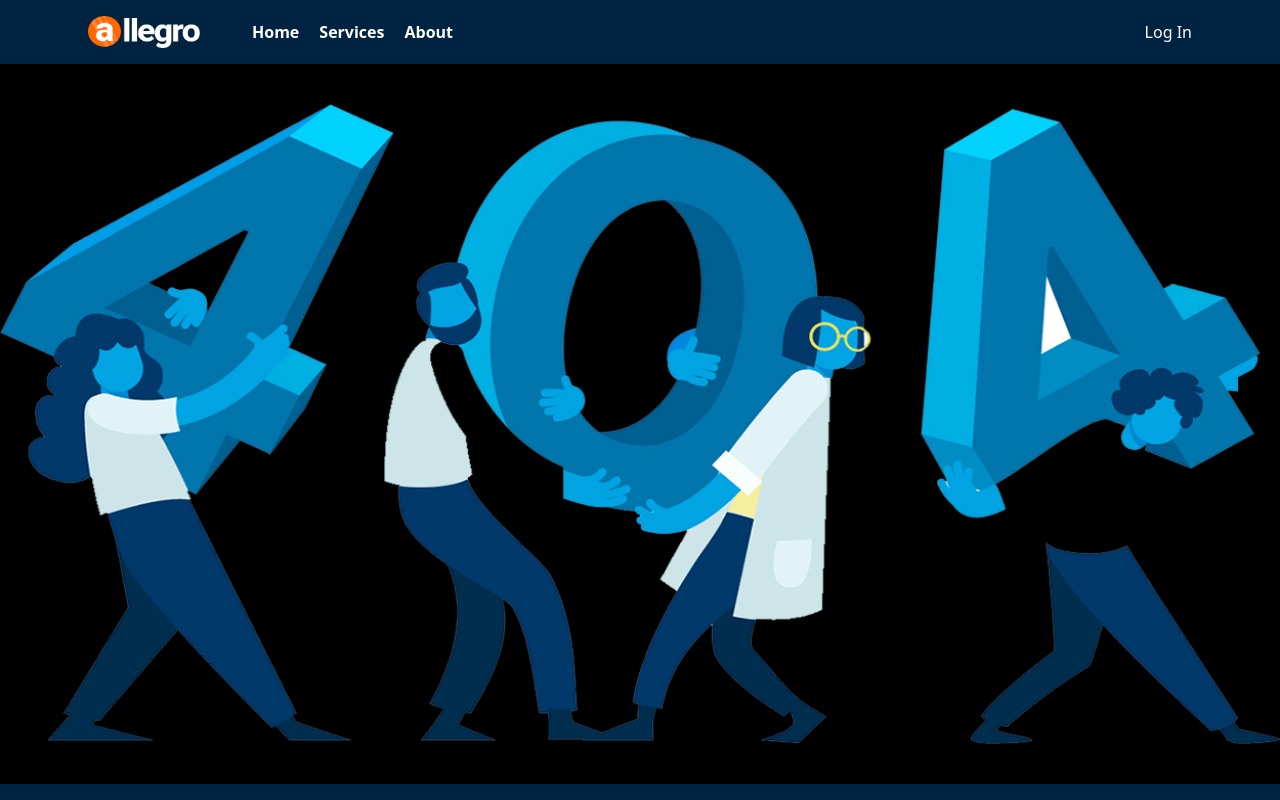
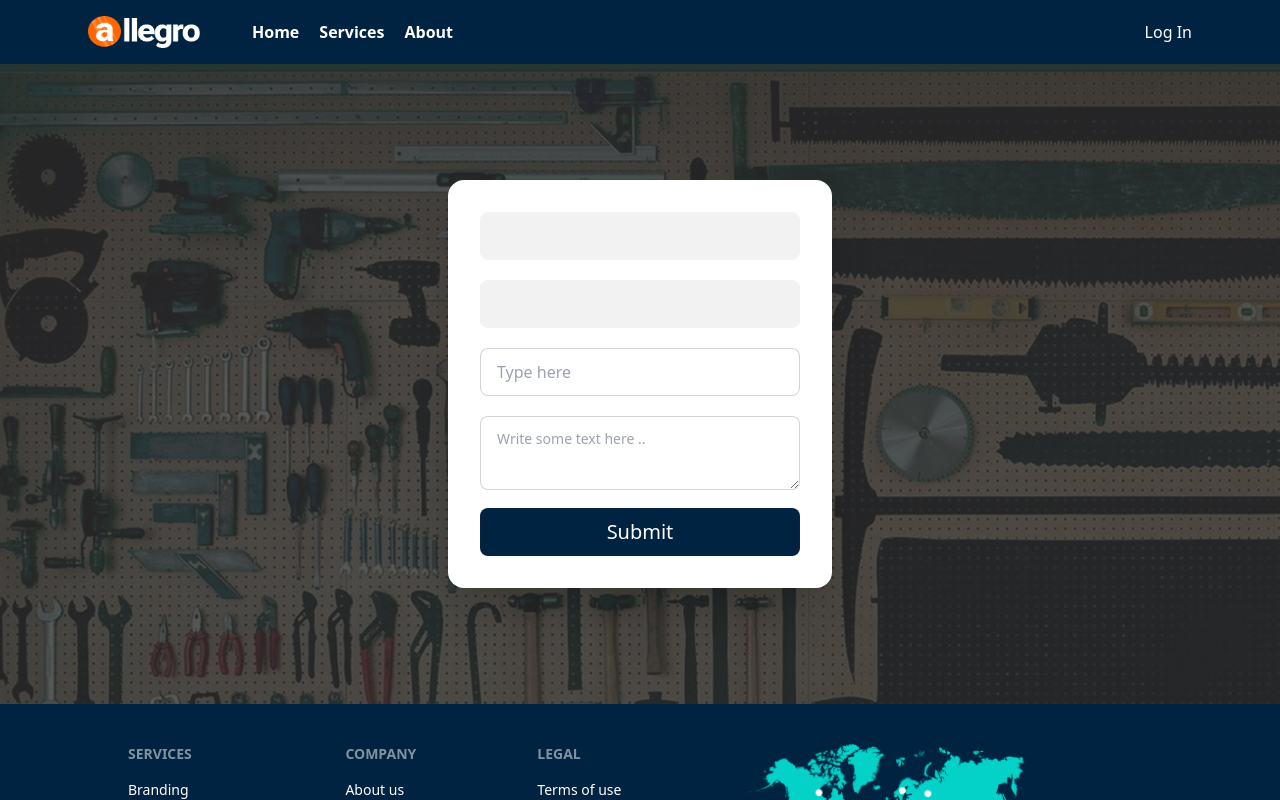
Before and after one commit to Shihab2022/manufacturer-website-client, a React (Create React App) app: page /getReview in a window 1280 px wide. Shown: the top 800 px of the page. Built offline with nearby package versions, Linux system fonts and the light colour scheme; no server answers.

Commit message:
add some code for tool details

```diff
--- a/package.json
+++ b/package.json
@@ -15,6 +15,7 @@
     "react-icons": "^4.3.1",
     "react-router-dom": "^6.3.0",
     "react-scripts": "5.0.1",
+    "react-toastify": "^9.0.1",
     "web-vitals": "^2.1.4"
   },
   "scripts": {
--- a/src/App.js
+++ b/src/App.js
@@ -7,6 +7,10 @@ import Home from './pages/Home/Home';
 import ToolDetails from './pages/Home/ToolDetails';
 import LoginPage from './pages/Login/LoginPage';
 import Register from './pages/Login/Register';
+import Payment from './pages/Payment/Payment';
+import { ToastContainer } from 'react-toastify';
+import 'react-toastify/dist/ReactToastify.css';
+import GetReview from './pages/Review/GetReview';
 
 function App() {
   return (
@@ -17,10 +21,12 @@ function App() {
        <Route path='/home' element={<Home></Home>}></Route>
        <Route path='/login' element={<LoginPage></LoginPage>}></Route>
        <Route path='/register' element={<Register></Register>}></Route>
+       <Route path='/payment' element={<Payment></Payment>}></Route>
+       <Route path='/getReview' element={<GetReview></GetReview>}></Route>
        <Route path='/home/:toolId' element={<ToolDetails></ToolDetails>}></Route>
        <Route path='*' element={<NotFound></NotFound>}></Route>
      </Routes>
-
+     <ToastContainer />
      <Footer></Footer>
     </div>
   );
--- a/src/pages/Home/ToolDetails.js
+++ b/src/pages/Home/ToolDetails.js
@@ -1,9 +1,9 @@
 import React, { useEffect, useState } from 'react';
-import { useParams } from 'react-router-dom';
+import { Link, useParams } from 'react-router-dom';
 import ToolModal from '../Modal/ToolModal'
 const ToolDetails = () => {
     const {toolId}=useParams()
-    console.log(toolId)
+    // console.log(toolId)
     const [tool,setTool]=useState({})
     useEffect(()=>{
         const url=`http://localhost:5000/tools/${toolId}`
@@ -12,7 +12,7 @@ const ToolDetails = () => {
         .then(data=>setTool(data))
 
     },[toolId])
-    console.log(tool)
+
     const { name, img, price ,about,aviQuantity,miniQuantity} = tool;
     return (
         <div className='grid grid-cols-1 lg:grid-cols-2 px-5 py-5 lg:px-32 justify-center items-center'>
@@ -25,8 +25,9 @@ const ToolDetails = () => {
                 <p className='text-2xl '>Minimum Order : <span className='font-semibold text-amber-600'>{miniQuantity}</span></p>
                 <p className='text-2xl '>Avilable Stock : <span className='font-semibold text-amber-600'>{aviQuantity}</span></p>
                 <h2 className='text-sm text-zinc-400'>{about}</h2>
-                <h2 className='text-2xl my-3'>  <span className='font-semibold text-amber-600'>{price}</span></h2>
+                <h2 className='text-2xl my-3'>  <span className='font-semibold text-amber-600'>${price}</span></h2>
                 <label  for="tool-modal"  className='btn bg-[#002341] px-10'>Order</label>
+                <Link to='/getReview'   className='btn bg-[#002341] px-10 ml-3'>Review</Link>
                 {/* <label for="tool-modal"  className="btn modal-button">open modal</label> */}
             </div>
             <ToolModal tool={tool}></ToolModal>
--- a/src/pages/Modal/ToolModal.js
+++ b/src/pages/Modal/ToolModal.js
@@ -1,14 +1,16 @@
 import React, { useEffect, useState } from 'react';
 import { useAuthState } from 'react-firebase-hooks/auth';
+import { useNavigate } from 'react-router-dom';
+import { toast } from 'react-toastify';
 import auth from '../../firebase.init';
 // import { useForm } from "react-hook-form";
 
 const ToolModal = ({tool}) => {
   const [user]=useAuthState(auth)
-  const {aviQuantity,miniQuantity}=tool
+  const {aviQuantity,price,miniQuantity}=tool
 const [quantity,setQuantity]=useState('')
 const [userError,setUserError]=useState('')
-
+const navigate=useNavigate()
 
 useEffect(()=>{
   if(parseInt(quantity) < parseInt(miniQuantity)){
@@ -21,7 +23,7 @@ useEffect(()=>{
     setUserError('')
   }
 },[quantity])
-
+// console.log(parseInt(quantity) * parseInt(price))
 const handelSubmit=e=>{
   const userOrder={
     name:e.target.name.value,
@@ -40,6 +42,8 @@ const handelSubmit=e=>{
   })
   .then(response => response.json())
   .then(data => {
+    navigate('/payment')
+    toast.success(`Please payment ${parseInt(quantity) * parseInt(price)}`)
     console.log('Success:', data);
   })
 
@@ -48,8 +52,6 @@ const handelSubmit=e=>{
 e.preventDefault();
 }
 
-// console.log(quantity,miniQuantity,aviQuantity)
-  // console.log(user)
     return (
         <div>
 <input type="checkbox" id="tool-modal" className="modal-toggle" />
--- /dev/null
+++ b/src/pages/Payment/Payment.js
@@ -0,0 +1,11 @@
+import React from 'react';
+
+const Payment = () => {
+    return (
+        <div>
+            <h1>htis is payment page</h1>
+        </div>
+    );
+};
+
+export default Payment;
--- /dev/null
+++ b/src/pages/Review/GetReview.js
@@ -0,0 +1,25 @@
+import React from 'react';
+import { useAuthState } from 'react-firebase-hooks/auth';
+import parralex from '../../assets/img/parralex.jpg'
+import auth from '../../firebase.init';
+const GetReview = () => {
+  const [user]=useAuthState(auth)
+    return (
+        <div style={{ backgroundImage: `url(${parralex})` }} className='h-[80vh] flex justify-center items-center'>
+          <div class="card w-96 bg-base-100 shadow-2xl">
+  <div class="card-body">
+  <form action="">
+  <input type="text"  name='name' value={user?.displayName} disabled class="input input-bordered w-full max-w-xs" />
+    <input type="text" name='email' value={user?.email} disabled class="input my-5 input-bordered w-full max-w-xs" />
+    <input type="text" placeholder="Type here" class="input input-bordered w-full max-w-xs" />
+    <textarea class="textarea textarea-bordered w-full max-w-xs mt-5" placeholder="Write some text here .. "></textarea>
+    <input type="submit" placeholder="Type here" class="input text-white text-xl mt-3 bg-[#002341] input-bordered w-full max-w-xs" />
+  </form>
+
+  </div>
+</div>
+        </div>
+    );
+};
+
+export default GetReview;
```
Also changed, not shown: 1 other file (tests, documents, lock files or other folders).
